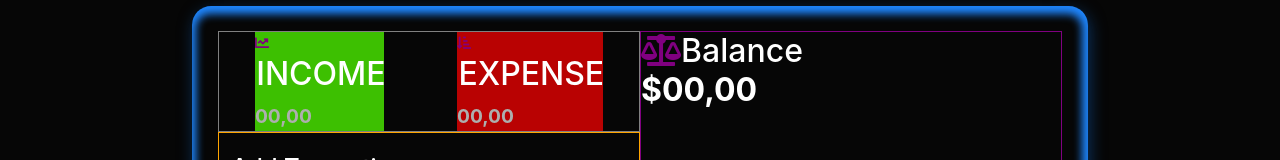
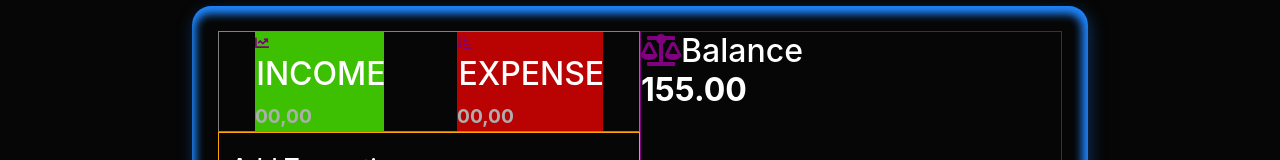
Before and after one commit to shahzain-lab/expense-tracker, a React (Create React App) app: page / in a window 1280 px wide. Shown: the part 140-300 px from the top of the page. Built offline with nearby package versions, Linux system fonts and the light colour scheme; a web font is replaced by a local one.

Commit message:
add and del action created

```diff
--- a/src/components/Balance.tsx
+++ b/src/components/Balance.tsx
@@ -1,10 +1,18 @@
-import React from 'react'
-import './style.css'
+import React, { useContext } from 'react'
+import './style.css';
+import { GlobalState } from './context/GlobalState';
 
 export const Balance = () => {
+
+const  { firstState } = useContext(GlobalState);
+const transctionAmount = firstState.map(transaction => transaction.amount);
+const balance = transctionAmount
+.reduce((acc, transaction) => (acc += transaction),0)
+.toFixed(2);
+
     return (
         <div className="Balance">
-            <h4><i className="fas fa-balance-scale"></i>Balance <br /><span>$00,00</span></h4>
+            <h4><i className="fas fa-balance-scale"></i>Balance <br /><span>{balance}</span></h4>
         </div>
     )
 }
--- a/src/components/Summary.tsx
+++ b/src/components/Summary.tsx
@@ -1,8 +1,24 @@
 import React from 'react'
-import './style.css'
+import './style.css';
+import { useContext } from 'react';
+import { GlobalState } from './context/GlobalState';
+
 
 export const Summary = () => {
-    return (
+       const { firstState } = useContext(GlobalState);
+
+       const TransactionAmount = firstState.map(transction => transction.amount);
+
+       const income = TransactionAmount
+       .filter(transaction => transaction > 0)
+       .reduce((acc, transaction) => (acc += transaction),0)
+       .toFixed(2);
+
+       const expense = TransactionAmount
+       .filter(transaction => transaction < 0)
+       .reduce((acc, transaction) => (acc += transaction), 0)
+       .toFixed(2)
+     return (
         <div className="Summary">
             <div className="sum1">
             <i className="fas fa-chart-line"></i>
--- a/src/components/Transction.tsx
+++ b/src/components/Transction.tsx
@@ -11,7 +11,7 @@ export const Transction: FC<Props> = ({transaction}) => {
     const sign = transaction.amount > 0 ? '+' : '-';
     const TransTypes = transaction.amount > 0 ? 'plus' : 'minus';
     return (
-        <div>
+        <div className={TransTypes}>
             <li className="Transction">
                 {transaction.description}
     <span>{sign} ${Math.abs(transaction.amount)}</span>
--- a/src/components/context/AppReducer.tsx
+++ b/src/components/context/AppReducer.tsx
@@ -6,6 +6,12 @@ export default function AppReducer(
     ,action: any
     ){
    switch(action.type){
+       case 'DELETE_TRANSACTION':
+           return{
+               ...state,
+               firstState: state.firstState
+               .filter(transaction => transaction !== action.payload)
+           }
        default:
            return state
    }
--- a/src/components/context/GlobalState.tsx
+++ b/src/components/context/GlobalState.tsx
@@ -4,6 +4,8 @@ import { stateTypes } from '../../interface/types.interface';
 
 export interface state{
  firstState: stateTypes[];
+ delTransaction?: (id: unknown) => void
+ AddTransaction?: (transaction: unknown) => void
 }
 const initialState: state = {
     firstState:[
@@ -18,9 +20,24 @@ export const GlobalState = createContext(initialState);
 export const GlobalProvider = ({children}: any) => {
     const [ state,dispatch ] = useReducer(AppReducer, initialState)as any;
 
+    function delTransaction(id: unknown){
+        dispatch({
+         type: "DELETE_TRANSACTION",
+          payload: id
+    })
+    }
+    function AddTransaction(tranasction:unknown){
+        dispatch({type: "ADD_TRANSACTION",
+        payload: tranasction
+    })
+    }
     return(
         <GlobalState.Provider value={
-            {firstState: state.firstState}
+            {
+                firstState: state.firstState,
+                delTransaction,
+                AddTransaction,
+            }
         }>
           {children}
         </GlobalState.Provider>
```
Also changed, not shown: 1 other file (tests, documents, lock files or other folders).
